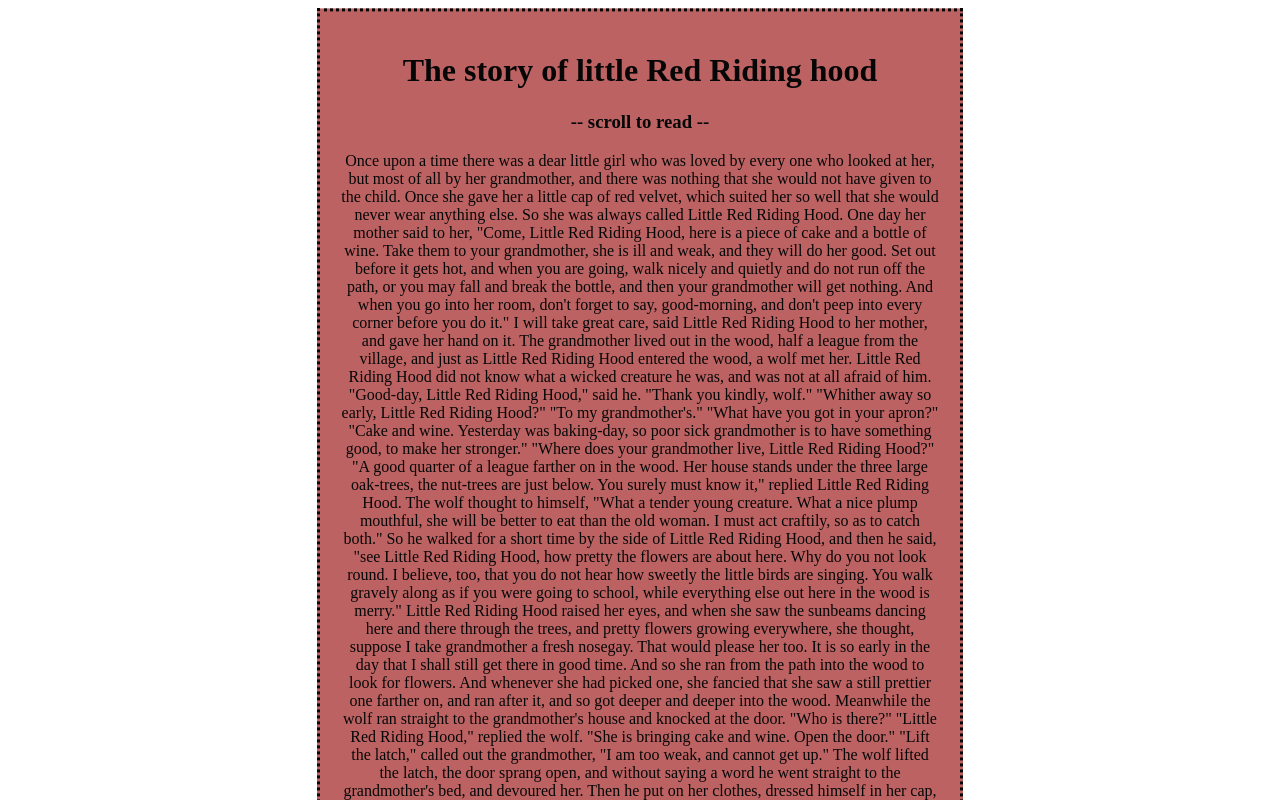
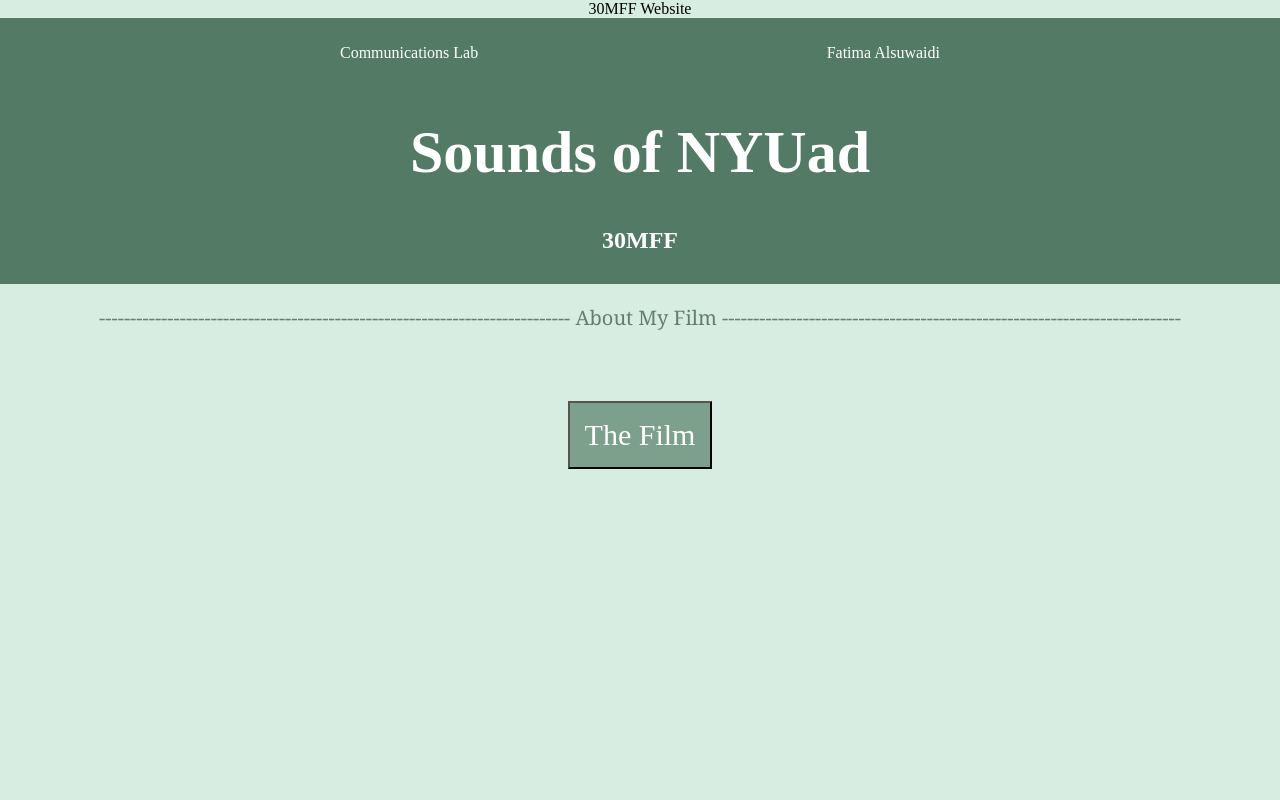
Before and after one commit to Ftmyy/fatima-github.io, a plain HTML site: page index.html in a window 1280 px wide. Shown: the top 800 px of the page. Drawn offline with Linux system fonts and the light colour scheme.

Commit message:
Add files via upload

```diff
--- a/index.html
+++ b/index.html
@@ -1,106 +1,95 @@
 <!DOCTYPE html>
 <html lang="en">
-    <head>
-        <title> a scroll story </title>
-        <link rel="stylesheet" href="./style.css">
-        <meta name="viewport" content="width=device-width, initial-scale=1">
-    </head>
-    <body>
-        <div class="centered-text">
-            <h1>The story of little Red Riding hood</h1>
-        <h3>--  scroll to read --</h3>
-
-        <p>Once upon a time there was a dear little girl who was loved by every one who looked at her, but most of all by her grandmother, and there was nothing that she would not have given to the child. Once she gave her a little cap of red velvet, which suited her so well that she would never wear anything else. So she was always called Little Red Riding Hood.
-
-            One day her mother said to her, "Come, Little Red Riding Hood, here is a piece of cake and a bottle of wine. Take them to your grandmother, she is ill and weak, and they will do her good. Set out before it gets hot, and when you are going, walk nicely and quietly and do not run off the path, or you may fall and break the bottle, and then your grandmother will get nothing. And when you go into her room, don't forget to say, good-morning, and don't peep into every corner before you do it."
-
-            I will take great care, said Little Red Riding Hood to her mother, and gave her hand on it.
+        <head
+        <title>30MFF Website</title>
+        <link rel="stylesheet" href="./style.css"> <!--to connect with the css style tab-->
 
 
-            The grandmother lived out in the wood, half a league from the village, and just as Little Red Riding Hood entered the wood, a wolf met her. Little Red Riding Hood did not know what a wicked creature he was, and was not at all afraid of him.
+    <style>
 
-            "Good-day, Little Red Riding Hood," said he.
+        body {
+            display: flex;
+            flex-direction: column;
+            align-items: center;
+            min-height: 100vh;
+            text-align: center;
+        }
 
-            "Thank you kindly, wolf."
+        video {
+            display: none;
+            margin: 0 auto;
+            max-width: 70%;
+            height:auto;
+        }
+        .tooltip {
+            position: relative;
+            display: inline-block;
+            cursor: pointer;
+        }
 
-            "Whither away so early, Little Red Riding Hood?"
+        .tooltip .tooltiptext {
+            visibility: hidden;
+            width: 200px;
+            background-color:rgb(255, 255, 255);
+            color:rgb(98, 126, 111);
+            text-align:center;
+            border-radius 6px;
+            padding: 10px;
+            position: absolute;
+            z-index: 1;
+            top: 125%;
+            left:50%;
+            transform: translateX(-50%);
+            opacity:0;
+            transition: opacity 0.3s;
+        }
 
-            "To my grandmother's."
-
-            "What have you got in your apron?"
-
-            "Cake and wine. Yesterday was baking-day, so poor sick grandmother is to have something good, to make her stronger."
-
-            "Where does your grandmother live, Little Red Riding Hood?"
+        .tooltip:hover .tooltiptext {
+            visibility:visible;
+            opacity:1;
+        }
+    </style>
+    </head>
 
 
-            "A good quarter of a league farther on in the wood. Her house stands under the three large oak-trees, the nut-trees are just below. You surely must know it," replied Little Red Riding Hood.
+        </div>
+        <div class="hero">
+            <div class="container">
+                <div class="header">
+                    <p class="left-corner">Communications Lab </p>
+                    <p class="right-corner"> Fatima Alsuwaidi</p>
+                </div>
+                <h1 style="font-size:60px;">Sounds of NYUad</h1>
+                <h2>30MFF</h3>
+                 <!--header and title, which is connected to the css tab-->
 
-            The wolf thought to himself, "What a tender young creature. What a nice plump mouthful, she will be better to eat than the old woman. I must act craftily, so as to catch both." So he walked for a short time by the side of Little Red Riding Hood, and then he said, "see Little Red Riding Hood, how pretty the flowers are about here. Why do you not look round. I believe, too, that you do not hear how sweetly the little birds are singing. You walk gravely along as if you were going to school, while everything else out here in the wood is merry."
-
-            Little Red Riding Hood raised her eyes, and when she saw the sunbeams dancing here and there through the trees, and pretty flowers growing everywhere, she thought, suppose I take grandmother a fresh nosegay. That would please her too. It is so early in the day that I shall still get there in good time. And so she ran from the path into the wood to look for flowers. And whenever she had picked one, she fancied that she saw a still prettier one farther on, and ran after it, and so got deeper and deeper into the wood.
-
-            Meanwhile the wolf ran straight to the grandmother's house and knocked at the door.
-
-            "Who is there?"
-
-            "Little Red Riding Hood," replied the wolf. "She is bringing cake and wine. Open the door."
-
-            "Lift the latch," called out the grandmother, "I am too weak, and cannot get up."
-
-            The wolf lifted the latch, the door sprang open, and without saying a word he went straight to the grandmother's bed, and devoured her. Then he put on her clothes, dressed himself in her cap, laid himself in bed and drew the curtains.
-
-            Little Red Riding Hood, however, had been running about picking flowers, and when she had gathered so many that she could carry no more, she remembered her grandmother, and set out on the way to her.
-
-            She was surprised to find the cottage-door standing open, and when she went into the room, she had such a strange feeling that she said to herself, oh dear, how uneasy I feel to-day, and at other times I like being with grandmother so much.
-
-            She called out, "Good morning," but received no answer. So she went to the bed and drew back the curtains. There lay her grandmother with her cap pulled far over her face, and looking very strange.
-
-            "Oh, grandmother," she said, "what big ears you have."
-
-            "The better to hear you with, my child," was the reply.
-
-            "But, grandmother, what big eyes you have," she said.
-
-            "The better to see you with, my dear."
-
-            "But, grandmother, what large hands you have."
-
-            "The better to hug you with."
-
-            "Oh, but, grandmother, what a terrible big mouth you have."
-
-            "The better to eat you with."
+            </div>
+        </div>
+        <div class="tooltip">
+            <p style="color:rgb(98, 126, 111); font-size: 20px; font-family:Georgia, 'Times New Roman', Times, serif;" class="left-corner">----------------------------------------------------------------------------     About My Film     --------------------------------------------------------------------------</p>
+            <span class="tooltiptext">I created a movie composed of various clips showcasing the Nyuad campus. The film's primary emphasis lies on capturing the captivating sounds that encompass the campus environment; birds chirping, wind rustling through trees, cars passing by, and the bustling presence of people, among others.</span>
+        </span>
+        </div>
 
 
-            And scarcely had the wolf said this, than with one bound he was out of bed and swallowed up Little Red Riding Hood.
+        <button onclick="toggleVideo()" style="margin: 50px; background-color: rgb(125, 160, 140); color:white; padding: 15px; font-family: 'Times New Roman', Times, serif; font-size:30px;">The Film</button>
 
-            When the wolf had appeased his appetite, he lay down again in the bed, fell asleep and began to snore very loud. The huntsman was just passing the house, and thought to himself, how the old woman is snoring. I must just see if she wants anything.
+        <video id="myVideo" controls> <!--size of the film-->
+            <source src="img/movie.mp4" type="video/mp4"></video> <!--source of the film-->
 
+        <script> <!--javascript-->
+            function toggleVideo() {
+                var video = document.getElementById("myVideo");
+                if (video.style.display === "none") {
+                    video.style.display = "block";
+                    video.play(); <!--start playing the video-->
+                } else {
+                    video.style.display = "none";
+                    video.pause(); <!--pause the video-->
+                }
+            }
+        </script> <!--to have the button work, and display the video, as well as have the video play once the button is cliked,
+        and have the video pause when you click the button again-->
 
-            So he went into the room, and when he came to the bed, he saw that the wolf was lying in it. "Do I find you here, you old sinner," said he. "I have long sought you."
-
-            Then just as he was going to fire at him, it occurred to him that the wolf might have devoured the grandmother, and that she might still be saved, so he did not fire, but took a pair of scissors, and began to cut open the stomach of the sleeping wolf.
-
-            When he had made two snips, he saw the Little Red Riding Hood shining, and then he made two snips more, and the little girl sprang out, crying, "Ah, how frightened I have been. How dark it was inside the wolf."
-
-            And after that the aged grandmother came out alive also, but scarcely able to breathe. Little Red Riding Hood, however, quickly fetched great stones with which they filled the wolf's belly, and when he awoke, he wanted to run away, but the stones were so heavy that he collapsed at once, and fell dead.
-
-            Then all three were delighted. The huntsman drew off the wolf's skin and went home with it. The grandmother ate the cake and drank the wine which Little Red Riding Hood had brought, and revived, but Little Red Riding Hood thought to herself, as long as I live, I will never by myself leave the path, to run into the wood, when my mother has forbidden me to do so.
-
-
-            It is also related that once when Little Red Riding Hood was again taking cakes to the old grandmother, another wolf spoke to her, and tried to entice her from the path. Little Red Riding Hood, however, was on her guard, and went straight forward on her way, and told her grandmother that she had met the wolf, and that he had said good-morning to her, but with such a wicked look in his eyes, that if they had not been on the public road she was certain he would have eaten her up. "Well," said the grandmother, "we will shut the door, that he may not come in."
-
-            Soon afterwards the wolf knocked, and cried, "open the door, grandmother, I am Little Red Riding Hood, and am bringing you some cakes."
-
-            But they did not speak, or open the door, so the grey-beard stole twice or thrice round the house, and at last jumped on the roof, intending to wait until Little Red Riding Hood went home in the evening, and then to steal after her and devour her in the darkness. But the grandmother saw what was in his thoughts. In front of the house was a great stone trough, so she said to the child, take the pail, Little Red Riding Hood. I made some sausages yesterday, so carry the water in which I boiled them to the trough. Little Red Riding Hood carried until the great trough was quite full. Then the smell of the sausages reached the wolf, and he sniffed and peeped down, and at last stretched out his neck so far that he could no longer keep his footing and began to slip, and slipped down from the roof straight into the great trough, and was drowned. But Little Red Riding Hood went joyously home, and no one ever did anything to harm her again.
-
-
-            </p>
-            <p>--  The End --</p>
-            </div>
-
-
-
-        <script src="script.js"></script>
-    </body>
+</body>
+</html>
--- /dev/null
+++ b/scrpt.css
@@ -0,0 +1,3 @@
+h3{
+    color: red;
+}
--- a/style.css
+++ b/style.css
@@ -1,21 +1,27 @@
 
-
-.centered-text {
-    font-family:indie flower;
-    text-align:center;
-    margin: 0 auto;
-    max-width: 600px;
-    padding: 20px;
-    background-color: rgba(149, 4, 4, 0.636);
-    opacity: 0;
-    transform: translateY(20px);
-    animation: fade-in 7s forwards;
-    border-style: dotted;
+body{
+    background-color: rgb(216, 237, 225);
+    margin: 0;
+    font-family: serif;
 }
 
-@keyframes fade-in {
-    to {
-        opacity: 1;
-        transform: translateY(0);
-    }
+.hero {
+    background-color:rgb(83, 122, 100);
+    color: white;
+    padding: 10px;
+    text-align: center;
+    width: 100%;
+
 }
+
+.container {
+    max-width: 600px;
+    margin: 0 auto;
+    padding: 0 5ch;
+}
+
+.header {
+    display: flex;
+    justify-content: space-between;
+    align-items: center;
+}
```
